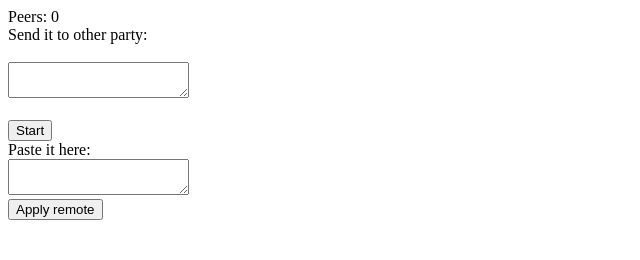
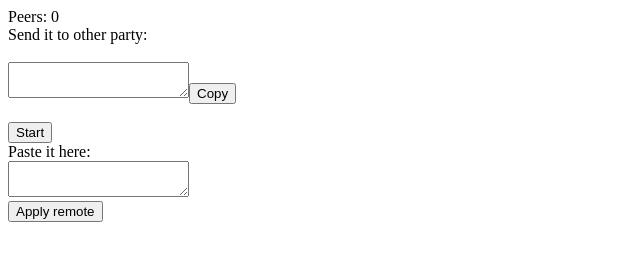
Before and after one commit to rnixik/experiments, a plain HTML site: page webrtc/index.html in a window 1280 px wide. Shown: the whole page, without its empty margins (0-640 px from the left). Drawn offline with Linux system fonts and the light colour scheme.

Commit message:
Update index.html

```diff
--- a/webrtc/index.html
+++ b/webrtc/index.html
@@ -16,7 +16,7 @@
 <div id="signaling-container">
     Send it to other party:<br>
     <br>
-    <textarea id="text-to-copy"></textarea><br>
+    <textarea id="text-to-copy"></textarea><button onclick="copy()">Copy</button><br>
     <br>
     <div id="link-container"></div>
 
```
